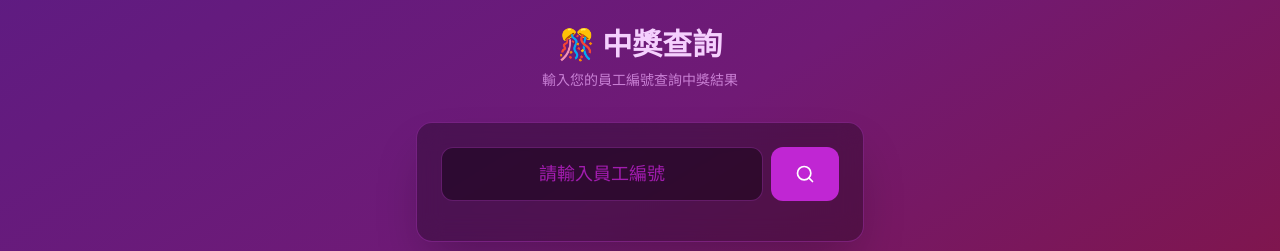
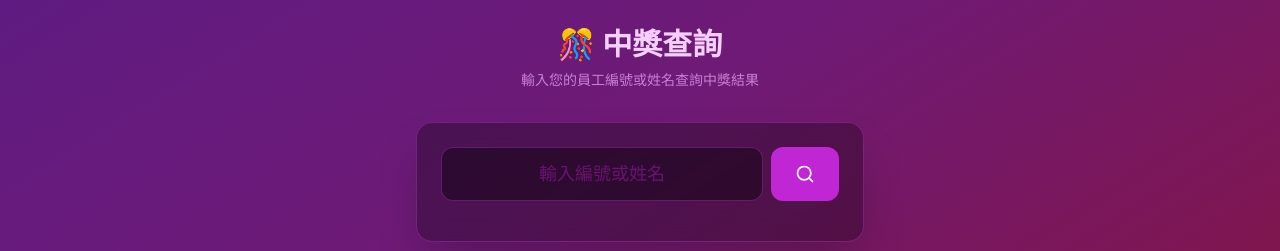
Before and after one commit to russle/Festive-Lottery, a React (Vite) app: page /check in a window 1280 px wide. Shown: the part 246-497 px from the top of the page. Built offline with nearby package versions, Linux system fonts and the light colour scheme.

Commit message:
修復遠端查詢問題：支援姓名/編號搜尋，並修正 QR Code 遺漏 host 參數之錯誤

```diff
--- a/FestiveLottery.tsx
+++ b/FestiveLottery.tsx
@@ -4,7 +4,7 @@ import { QRCodeSVG } from 'qrcode.react';
 
 // 匯入自訂 Hook
 import { useLotteryContext } from './contexts/LotteryContext';
-import { loadApiUrl } from './utils/storage';
+import { loadApiUrl, loadHostId } from './utils/storage';
 
 // 匯入元件
 import {
@@ -230,7 +230,7 @@ export default function FestiveLottery() {
 
             <div className="bg-white p-4 rounded-xl inline-block shadow-xl">
               <QRCodeSVG
-                value={`${window.location.origin}/check?api=${encodeURIComponent(loadApiUrl() || '')}`}
+                value={`${window.location.origin}/check?api=${encodeURIComponent(loadApiUrl() || '')}&host=${encodeURIComponent(loadHostId())}`}
                 size={200}
                 level="Q"
                 includeMargin={true}
--- a/components/CheckPage.tsx
+++ b/components/CheckPage.tsx
@@ -38,7 +38,7 @@ export const CheckPage: React.FC = () => {
 
     const handleCheck = async () => {
         if (!employeeId.trim()) {
-            setError('請輸入員工編號');
+            setError('請輸入員工編號或姓名');
             return;
         }
 
@@ -80,7 +80,7 @@ export const CheckPage: React.FC = () => {
                 {/* 標題 */}
                 <div className="text-center mb-8">
                     <h1 className="text-3xl font-bold text-fuchsia-200 mb-2">🎊 中獎查詢</h1>
-                    <p className="text-fuchsia-300/70 text-sm">輸入您的員工編號查詢中獎結果</p>
+                    <p className="text-fuchsia-300/70 text-sm">輸入您的員工編號或姓名查詢中獎結果</p>
                 </div>
 
                 {/* 查詢表單 */}
@@ -91,8 +91,8 @@ export const CheckPage: React.FC = () => {
                             value={employeeId}
                             onChange={(e) => setEmployeeId(e.target.value)}
                             onKeyPress={handleKeyPress}
-                            placeholder="請輸入員工編號"
-                            className="flex-1 bg-black/40 border border-fuchsia-500/30 rounded-xl px-4 py-3 text-fuchsia-100 placeholder:text-fuchsia-700 focus:outline-none focus:border-fuchsia-400 text-center text-lg"
+                            placeholder="輸入編號或姓名"
+                            className="flex-1 bg-black/40 border border-fuchsia-500/30 rounded-xl px-4 py-3 text-fuchsia-100 placeholder:text-fuchsia-700/50 focus:outline-none focus:border-fuchsia-400 text-center text-lg"
                             disabled={isLoading}
                         />
                         <button
```
Also changed, not shown: 1 other file (tests, documents, lock files or other folders).
